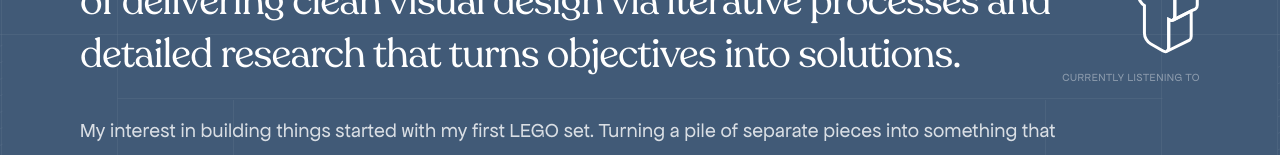
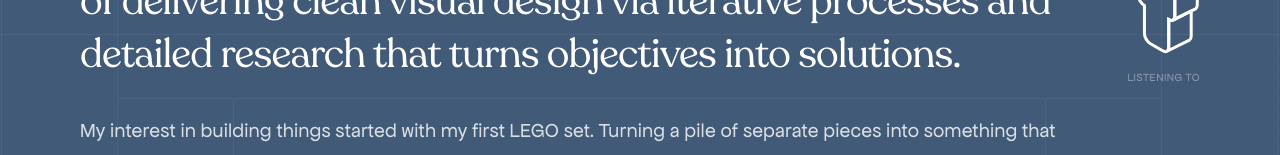
Before and after one commit to audumart/portfolio, a Next.js app: page /about in a window 1280 px wide. Shown: the part 310-465 px from the top of the page. Built offline with nearby package versions, Linux system fonts and the light colour scheme; no server answers.

Commit message:
additional site content

```diff
--- a/app/about/page.tsx
+++ b/app/about/page.tsx
@@ -285,7 +285,7 @@ export default function AboutPage() {
             </div>
             {/* Mobile: now playing below bio */}
             <div className="mt-[24px] xl:hidden">
-              <p className="font-ui text-[11px] tracking-[0.5px] uppercase text-white/40 mb-[8px]">currently listening to</p>
+              <p className="font-ui text-[11px] tracking-[0.5px] uppercase text-white/40 mb-[8px]">listening to</p>
               <NowPlaying />
             </div>
           </div>
@@ -296,7 +296,7 @@ export default function AboutPage() {
               <img src={A.heHim} alt="he/him" className="block size-full max-w-none" />
             </div>
             <div className="flex flex-col items-end gap-[6px]">
-              <p className="font-ui text-[11px] tracking-[0.5px] uppercase text-white/40">currently listening to</p>
+              <p className="font-ui text-[11px] tracking-[0.5px] uppercase text-white/40">listening to</p>
               <NowPlaying />
             </div>
           </div>
```
